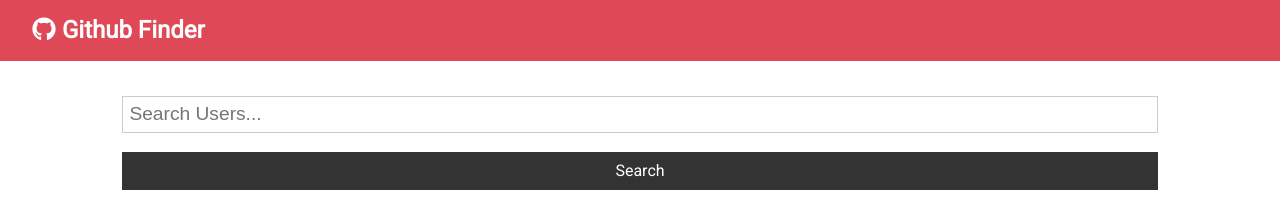
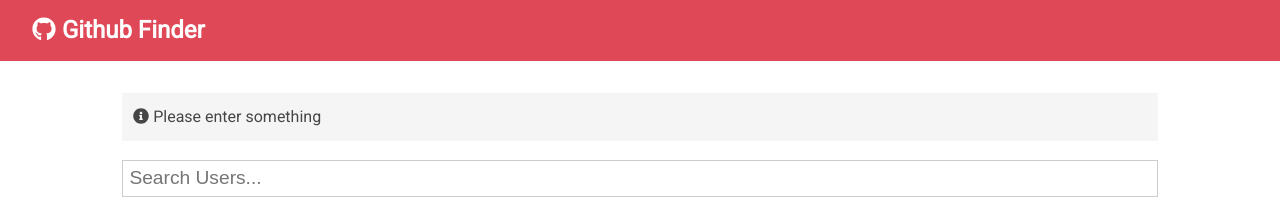
Before and after one commit to dgray0229/github-finder-typescript, a React (Create React App) app: page / in a window 1280 px wide. Shown: the top 198 px of the page. Built offline with nearby package versions, Linux system fonts and the light colour scheme; no server answers.

Commit message:
broke the project when adding the alert box. It cannot find Property 'message' does not exist

```diff
--- a/src/App.tsx
+++ b/src/App.tsx
@@ -3,6 +3,7 @@ import axios from 'axios';
 import Navbar from './components/layout/Navbar';
 import Users from './components/users/Users';
 import Search from './components/users/Search';
+import Alert from './components/layout/Alert';
 import './App.css';
 
 // Interfaces allow you to have multiple merged declarations, but a type alias for an objec ttype literal cannot
@@ -10,6 +11,11 @@ import './App.css';
 interface AppState {
   users: {}[],
   loading: boolean,
+  alert?: {
+    message?: string | null,
+    type?: string | null,
+  } | null
+
 }
 
 // In typescript, the class-based component expects two types:
@@ -21,6 +27,7 @@ class App extends Component<{}, AppState> {
   state = {
     users: [],
     loading: false,
+    alert: {message: "Please enter something", type: "light"},
   }
 
   componentDidMount(): void {
@@ -54,17 +61,24 @@ class App extends Component<{}, AppState> {
   // Clear Users from State
   clearUsers = ():void => this.setState({users: [], loading: false});
 
+  // Set Alert
+  setAlert = (message: string, type: string): void => {
+    this.setState({ alert: {message, type} })
+  };
+
   render() {
-    const {loading, users} = this.state;
+    const {alert, loading, users} = this.state;
     return (
       <div className="App">
         <header className="App-header">
           <Navbar title="Github Finder"  />
           <div className="container">
+            <Alert alert={alert} />
             <Search
               searchUsers={this.searchUsers}
               clearUsers={this.clearUsers}
               showClear={users.length ? true : false}
+              setAlert={this.setAlert}
              />
             <Users loading={loading} users={users} />
           </div>
--- /dev/null
+++ b/src/components/layout/Alert.tsx
@@ -0,0 +1,30 @@
+import React from 'react'
+import { FontAwesomeIcon } from '@fortawesome/react-fontawesome'
+import { faInfoCircle } from '@fortawesome/free-solid-svg-icons'
+
+
+interface AlertProps {
+    alert?: {
+        message?: string | null,
+        type?: string | null,
+    } | null
+}
+
+const Alert = ( { alert: { message, type } }: AlertProps ): JSX.Element => {
+    return (
+        alert !== null && (
+            <div className={`alert alert-${type}`}>
+                <FontAwesomeIcon icon={faInfoCircle} /> {message}
+            </div>
+        )
+    )
+}
+
+Alert.defaultProps = {
+    // We assert that this property is non-null below with our '!' non-null assertion operator
+    message: "Please enter something",
+    type: "light"
+};
+
+
+export default Alert
--- a/src/components/users/Search.tsx
+++ b/src/components/users/Search.tsx
@@ -8,6 +8,7 @@ interface SearchProps {
     searchUsers: (query: string) => void,
     clearUsers: () => void,
     showClear: boolean,
+    setAlert: ( message: string, type: string ) => void
 }
 
 export default class Search extends Component<SearchProps, SearchState> {
@@ -30,10 +31,13 @@ export default class Search extends Component<SearchProps, SearchState> {
     // We use arrow functions here to avoid having to bind the value of `this` to our methods,
     // because function methods create a new scope of `this`
     onSubmit = (event: React.SyntheticEvent<EventTarget>) => {
-        if (this.state.query === '') return null // TODO: Will be an alert
         event.preventDefault();
-        this.props.searchUsers(this.state.query)
-        this.setState({query: ''})
+        if (!this.state.query || this.state.query === '') {
+            this.props.setAlert("Please enter something", "light");
+        } else {
+            this.props.searchUsers(this.state.query)
+            this.setState({query: ''})
+        }
     }
 
     render() {
```
